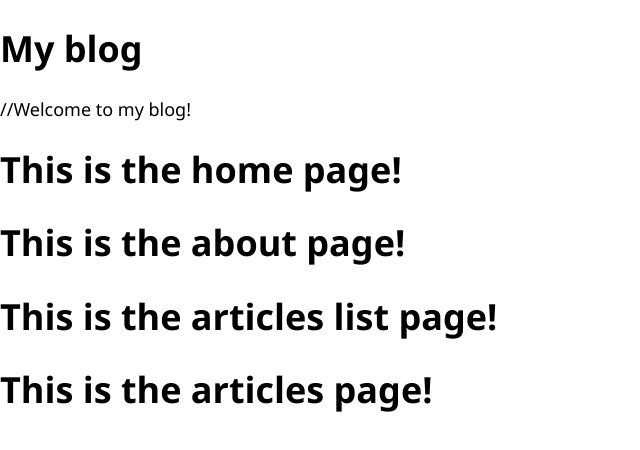
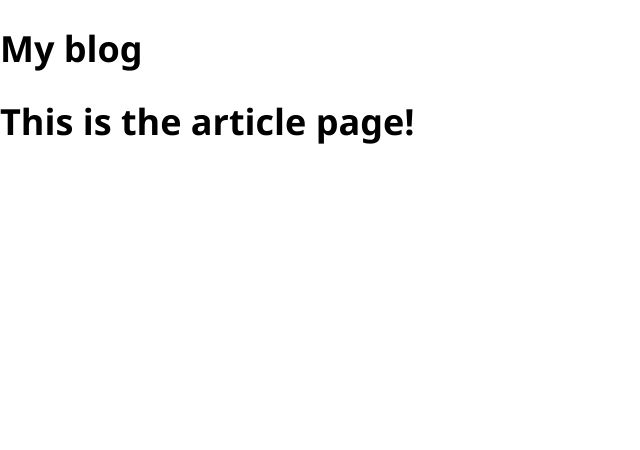
Before and after one commit to fernando-silvabr66/my-blog, a React (Create React App) app: page /articles/1 in a window 1280 px wide. Shown: the top 450 px of the page, without its empty margins (0-640 px from the left). Built offline with nearby package versions, Linux system fonts and the light colour scheme.

Commit message:
Add routes to the specific pages

```diff
--- a/src/App.js
+++ b/src/App.js
@@ -1,4 +1,5 @@
 import './App.css';
+import { BrowserRouter, Routes, Route } from 'react-router-dom';
 import HomePage from './pages/HomePage';
 import AboutPage from './pages/AboutPage';
 import ArticlesListPage from './pages/ArticlesListPage';
@@ -7,16 +8,19 @@
 
 function App() {
   return (
-    <div className="App">
-      <h1>My blog</h1>
-      <div className="page-body">
-        //Welcome to my blog!
-        <HomePage />
-        <AboutPage />
-        <ArticlesListPage />
-        <ArticlePage />
+    <BrowserRouter>
+      <div className="App">
+        <h1>My blog</h1>
+        <div className="page-body">
+          <Routes>
+            <Route path= "/" element={<HomePage />} />
+            <Route path= "/about" element={<AboutPage />} />
+            <Route path= "/articles" element={<ArticlesListPage />} />
+            <Route path= "/articles/:articleId" element={<ArticlePage />} />
+          </Routes>
+        </div>
       </div>
-    </div>
+    </BrowserRouter>
   );
 }
 
--- a/src/pages/ArticlePage.js
+++ b/src/pages/ArticlePage.js
@@ -1,7 +1,7 @@
 const ArticlesPage = () => {
     return (
         <div>
-        <h1>This is the articles page!</h1>
+        <h1>This is the article page!</h1>
         </div>
     );
 }
```
